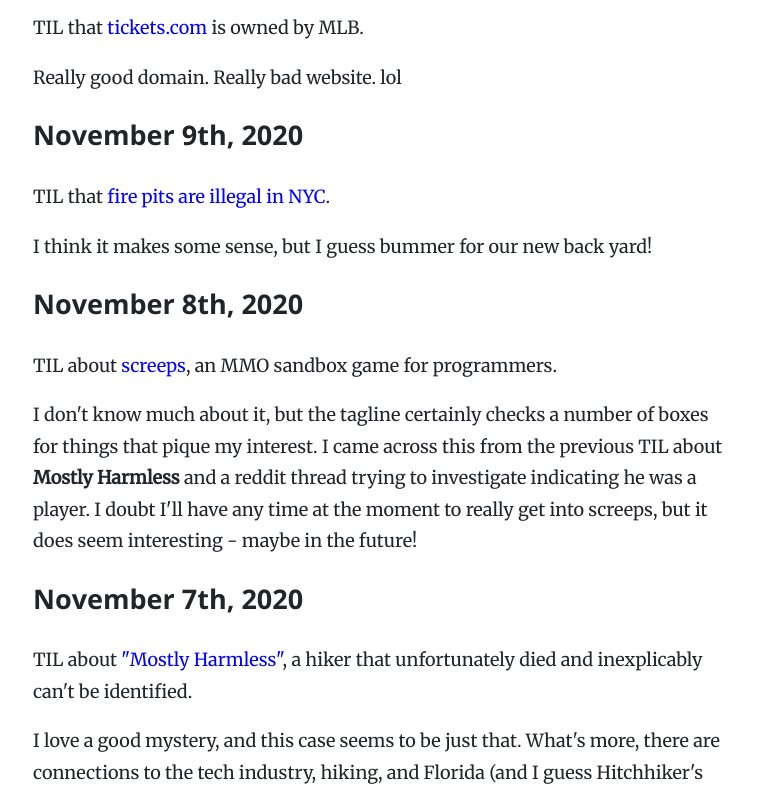
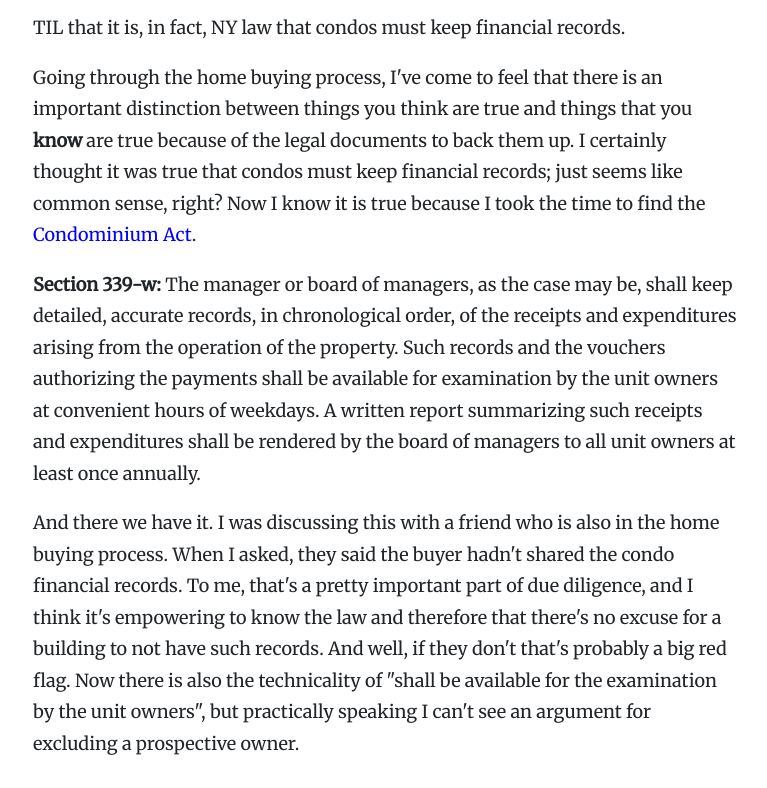
Before and after one commit to michaelyuen/personal-website, a Next.js app in the folder v5/: page /today-i-learned in a window 1280 px wide. Shown: the part 420-1208 px from the top of the page, without its empty margins (255-1022 px from the left). Built offline with nearby package versions, Linux system fonts and the light colour scheme; a web font is replaced by a local one.

Commit message:
Add TIL for 2020-11-11 (#65)

```diff
--- a/v5/pages/today-i-learned.tsx
+++ b/v5/pages/today-i-learned.tsx
@@ -4,6 +4,46 @@
   return (
     <section className="TILContainer">
       <h1>Today I Learned</h1>
+      <h2>November 11th, 2020</h2>
+      <p>
+        TIL that it is, in fact, NY law that condos must keep financial records.
+      </p>
+      <p>
+        Going through the home buying process, I've come to feel that there is
+        an important distinction between things you think are true and things
+        that you <b>know</b> are true because of the legal documents to back
+        them up. I certainly thought it was true that condos must keep financial
+        records; just seems like common sense, right? Now I know it is true
+        because I took the time to find the{" "}
+        <a
+          href="https://www.ncsl.org/documents/environ/NYcondo.pdf"
+          target="_blank"
+        >
+          Condominium Act
+        </a>
+        .
+      </p>
+      <p>
+        <b>Section 339-w:</b> The manager or board of managers, as the case may
+        be, shall keep detailed, accurate records, in chronological order, of
+        the receipts and expenditures arising from the operation of the
+        property. Such records and the vouchers authorizing the payments shall
+        be available for examination by the unit owners at convenient hours of
+        weekdays. A written report summarizing such receipts and expenditures
+        shall be rendered by the board of managers to all unit owners at least
+        once annually.
+      </p>
+      <p>
+        And there we have it. I was discussing this with a friend who is also in
+        the home buying process. When I asked, they said the buyer hadn't shared
+        the condo financial records. To me, that's a pretty important part of
+        due diligence, and I think it's empowering to know the law and therefore
+        that there's no excuse for a building to not have such records. And
+        well, if they don't that's probably a big red flag. Now there is also
+        the technicality of "shall be available for the examination by the unit
+        owners", but practically speaking I can't see an argument for excluding
+        a prospective owner.
+      </p>
       <h2>November 10th, 2020</h2>
       <p>
         TIL that{" "}
```
